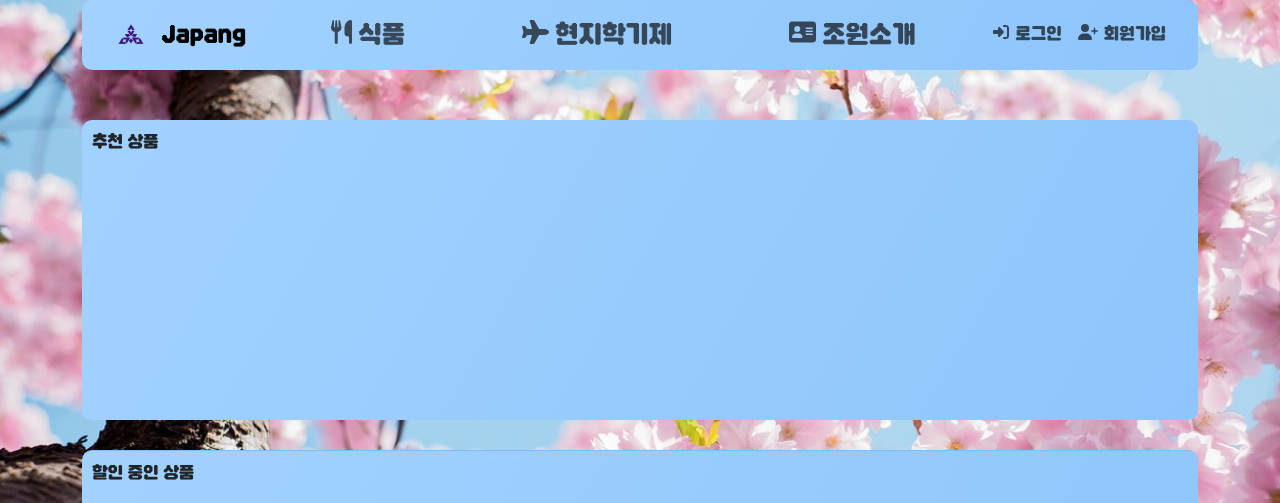
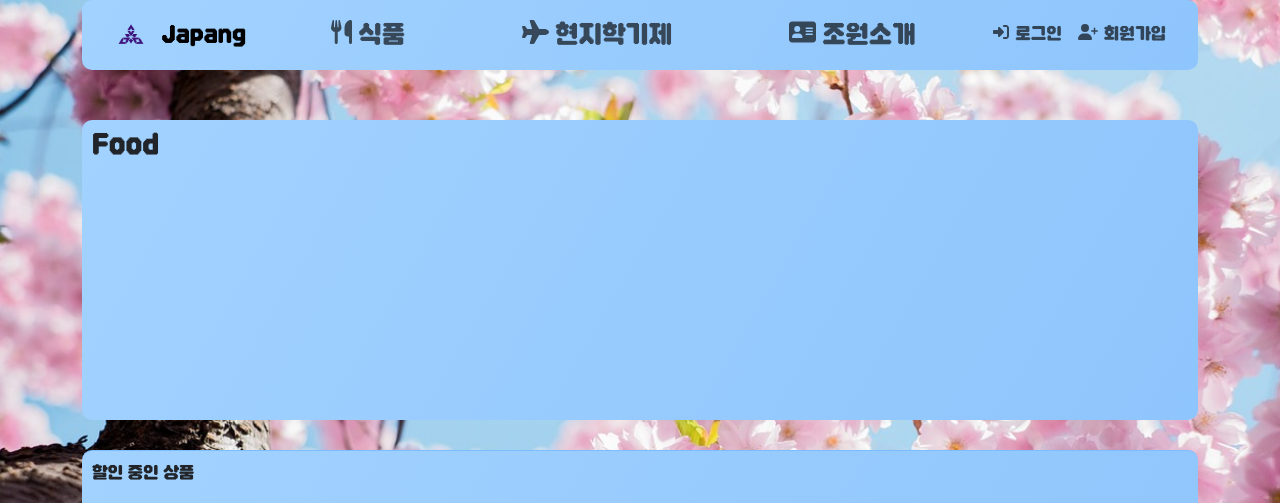
Before and after one commit to react-project-team4/ReactProjectTeam4, a React (Create React App) app: page / in a window 1280 px wide. Shown: the top 503 px of the page. Built offline with nearby package versions, Linux system fonts and the light colour scheme.

Commit message:
merge: MultyCarousel + myPage

```diff
--- a/src/front-end/components/Login.jsx
+++ b/src/front-end/components/Login.jsx
@@ -64,7 +64,7 @@ const Login = () => {
   };
 
   return (
-    <div className="d-flex justify-content-center align-items-center w-100 vh-100 bg-white">
+    <div className="d-flex justify-content-center align-items-center w-100 vh-100">
       <div className={styles.RegisterForm}>
         <Form className="w-100">
           <h2 className={styles.RegisterFormH2}>로그인</h2>
--- a/src/front-end/components/Main.jsx
+++ b/src/front-end/components/Main.jsx
@@ -1,10 +1,13 @@
 import React, { useState } from "react";
 import { Container, Stack } from "react-bootstrap";
 import styles from "../css/main.module.css";
+import MultyCarousel from "./MultyCarousel";
 const Main = () => {
   return (
     <div className={styles.main}>
-      <div className={styles.forRecommend}>추천 상품</div>
+      <div className={styles.forRecommend}>
+        <MultyCarousel category="Food" />
+      </div>
       <div className={styles.forSale}>할인 중인 상품</div>
     </div>
   );
--- /dev/null
+++ b/src/front-end/components/MultyCarousel.jsx
@@ -0,0 +1,13 @@
+import React from "react";
+
+const MultyCarousel = (props) => {
+  const { category } = props;
+  return (
+    <div>
+      <h4>{category}</h4>
+      {/* 3장 or 4장의 상품 사진 캐러셀 구현*/}
+    </div>
+  );
+};
+
+export default MultyCarousel;
--- a/src/front-end/components/Register.jsx
+++ b/src/front-end/components/Register.jsx
@@ -174,7 +174,7 @@ const Register = () => {
   ///////////////////////////////////////////////////////////////////////////////////////
 
   return (
-    <div className="d-flex justify-content-center align-items-center w-100 vh-100 bg-white">
+    <div className="d-flex justify-content-center align-items-center w-100 vh-100 ">
       <div className={styles.RegisterForm}>
         <Form className="w-100">
           <h2 className={styles.RegisterFormH2}>회원가입</h2>
```
